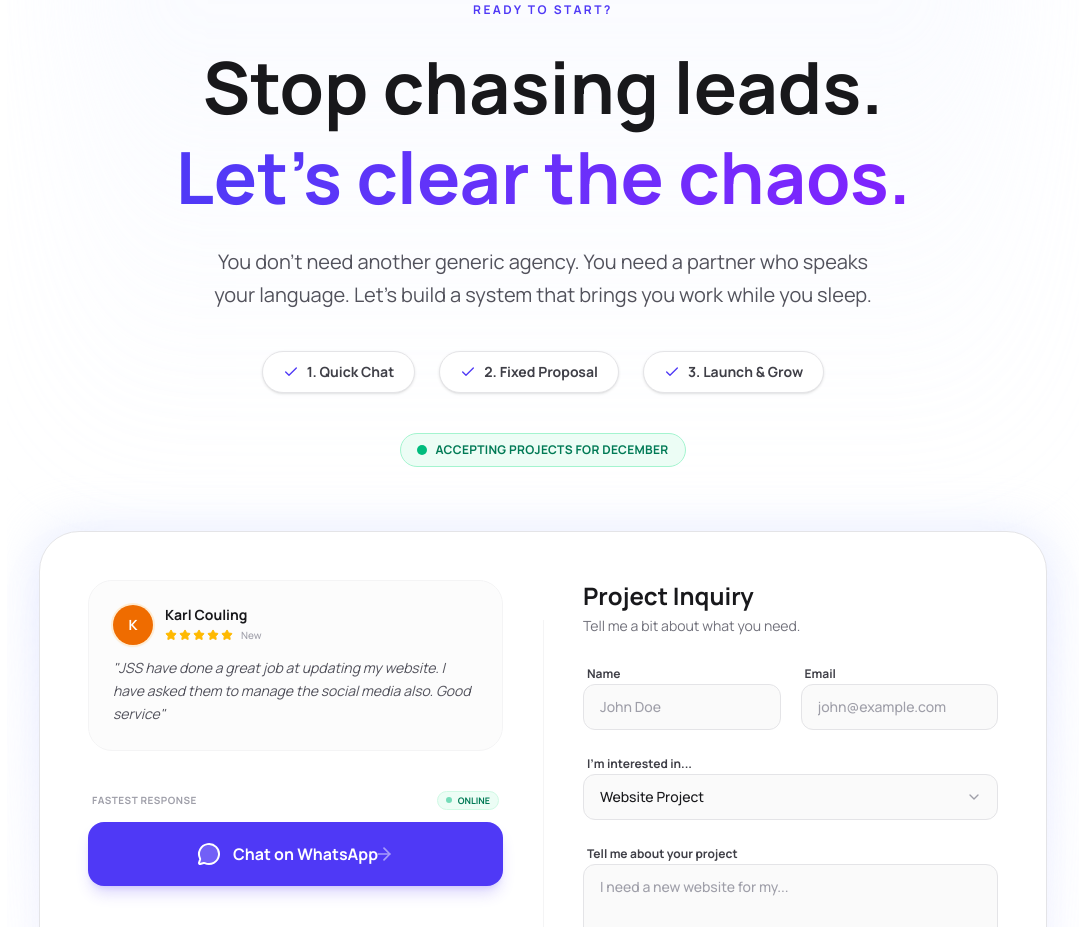
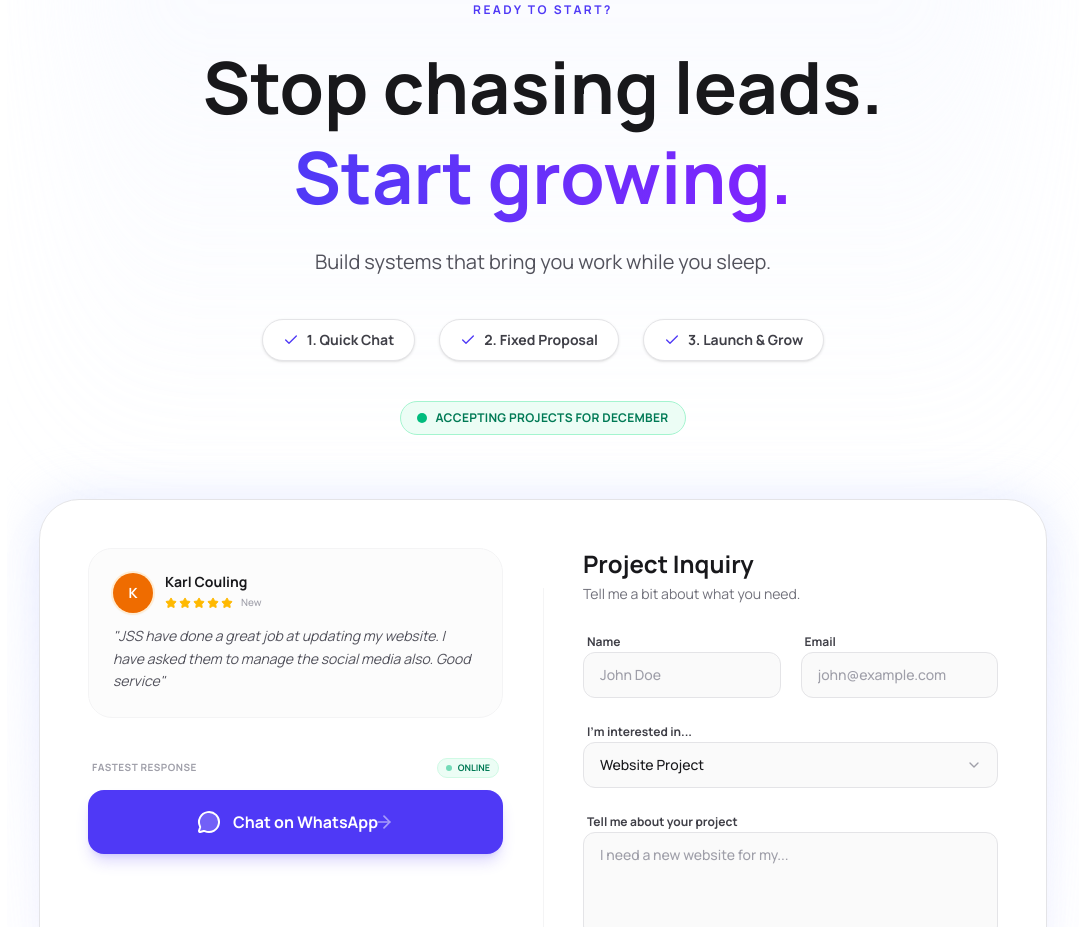
Before and after one commit to finnjefferis/jss, a Next.js app: page / in a window 1280 px wide. Shown: the part 5980-6907 px from the top of the page, without its empty margins (97-1182 px from the left). Built offline with nearby package versions, Linux system fonts and the light colour scheme.

Commit message:
fixed blob container

```diff
--- a/src/app/components/ContactUs.tsx
+++ b/src/app/components/ContactUs.tsx
@@ -68,13 +68,12 @@ export function ContactSection() {
           <h2 className="text-4xl font-bold leading-tight text-zinc-900 md:text-6xl lg:text-7xl mb-6">
             Stop chasing leads. <br />
             <span className="text-transparent bg-clip-text bg-gradient-to-r from-indigo-600 to-violet-600">
-              Let's clear the chaos.
+              Start growing.
             </span>
           </h2>
 
-          <p className="text-lg md:text-xl text-zinc-600 leading-relaxed mb-10 max-w-2xl mx-auto">
-            You don't need another generic agency. You need a partner who speaks your language.
-            Let's build a system that brings you work while you sleep.
+          <p className="text-base md:text-xl text-zinc-600 leading-relaxed mb-10 max-w-2xl mx-auto">
+            Build systems that bring you work while you sleep.
           </p>
 
           <div className="flex flex-wrap justify-center gap-3 md:gap-6 mb-10">
--- a/src/app/components/InstagramGrowthSimulator.tsx
+++ b/src/app/components/InstagramGrowthSimulator.tsx
@@ -11,18 +11,16 @@ export function InstagramGrowthSimulator({ stage, children }: { stage: Stage; ch
   const [postsFilled, setPostsFilled] = useState(0);
   const [showReport, setShowReport] = useState(false);
 
-  // Targets (What we want to reach)
+  // Targets
   const targetFollowers = useRef(142);
   const targetPosts = useRef(0);
 
-  // Current Animation Values (Float precision for smoothness)
+  // Current Animation Values
   const currentFollowers = useRef(142);
   const currentPosts = useRef(0);
-
-  // Animation Loop Ref - Fixed TS initialization
   const requestRef = useRef<number | null>(null);
 
-  // --- 1. SET TARGETS BASED ON STAGE ---
+  // --- 1. SET TARGETS ---
   useEffect(() => {
     if (stage === "gap") {
       targetFollowers.current = 0;
@@ -41,11 +39,9 @@ export function InstagramGrowthSimulator({ stage, children }: { stage: Stage; ch
     }
   }, [stage]);
 
-  // --- 2. THE ANIMATION LOOP (LERP) ---
+  // --- 2. ANIMATION LOOP ---
   const animate = () => {
-    // A. Smoothly interpolate Followers
     const diffFollowers = targetFollowers.current - currentFollowers.current;
-
     if (Math.abs(diffFollowers) < 1) {
       currentFollowers.current = targetFollowers.current;
     } else {
@@ -53,7 +49,6 @@ export function InstagramGrowthSimulator({ stage, children }: { stage: Stage; ch
     }
     setDisplayFollowers(Math.floor(currentFollowers.current));
 
-    // B. Smoothly interpolate Posts
     const diffPosts = targetPosts.current - currentPosts.current;
     if (Math.abs(diffPosts) < 0.1) {
       currentPosts.current = targetPosts.current;
@@ -75,33 +70,8 @@ export function InstagramGrowthSimulator({ stage, children }: { stage: Stage; ch
   // --- RENDER ---
   return (
     <div className="relative mx-auto w-full max-w-xs overflow-hidden rounded-[2.5rem] border-[8px] border-zinc-900 bg-white shadow-2xl shadow-indigo-500/20">
-      {children && (
-         <div className="absolute bottom-4 inset-x-4 z-30 animate-in fade-in slide-in-from-bottom-2 duration-500">
-           {children}
-         </div>
-       )}
-      {/* POP-UP REPORT CARD */}
-      <div className={`
-        absolute inset-0 z-20 flex items-center justify-center bg-black/5 backdrop-blur-[2px] transition-all duration-700
-        ${showReport ? "opacity-100 translate-y-0" : "opacity-0 translate-y-10 pointer-events-none"}
-      `}>
-        <div className="w-4/5 rounded-xl bg-white p-4 shadow-2xl ring-1 ring-zinc-900/5">
-          <div className="flex items-center gap-3 mb-3">
-            <div className="h-8 w-8 rounded-full bg-emerald-100 flex items-center justify-center text-emerald-600">
-              <TrendingUp className="h-5 w-5" />
-            </div>
-            <div>
-              <p className="text-[10px] font-bold uppercase text-zinc-400">Monthly Report</p>
-              <p className="text-sm font-bold text-zinc-900">Performance</p>
-            </div>
-          </div>
-          <div className="space-y-2">
-             <ReportRow label="Reach" value="+14.2k" />
-             <ReportRow label="Engage." value="+850%" />
-             <ReportRow label="Leads" value="24" highlight />
-          </div>
-        </div>
-      </div>
+
+      {/* 1. APP INTERFACE LAYERS (Rendered First) */}
 
       {/* Fake Status Bar */}
       <div className="flex h-6 w-full items-center justify-between px-6 pt-2">
@@ -118,7 +88,6 @@ export function InstagramGrowthSimulator({ stage, children }: { stage: Stage; ch
           ${postsFilled > 0 ? "bg-gradient-to-tr from-yellow-400 via-red-500 to-purple-500 p-0.5" : "bg-zinc-100"}
         `}>
           <div className="h-full w-full rounded-full bg-zinc-50 relative overflow-hidden flex items-center justify-center" >
-             {/* Profile Pic scales in */}
              <div className={`h-full w-full bg-zinc-200 transition-all duration-500 ${postsFilled > 0 ? "scale-100 opacity-100" : "scale-0 opacity-0"}`} />
           </div>
         </div>
@@ -179,6 +148,39 @@ export function InstagramGrowthSimulator({ stage, children }: { stage: Stage; ch
           </div>
         ))}
       </div>
+
+      {/* 2. OVERLAYS (Rendered Last = On Top) */}
+
+      {/* CHILDREN (User Controls/Text) - Z-30 */}
+      {children && (
+         <div className="absolute bottom-4 inset-x-4 z-30 animate-in fade-in slide-in-from-bottom-2 duration-500">
+           {children}
+         </div>
+       )}
+
+      {/* POP-UP REPORT CARD - MOVED TO BOTTOM & Z-50 */}
+      <div className={`
+        absolute inset-0 z-50 flex items-center justify-center bg-black/5 backdrop-blur-[2px] transition-all duration-700
+        ${showReport ? "opacity-100 translate-y-0" : "opacity-0 translate-y-10 pointer-events-none"}
+      `}>
+        <div className="w-4/5 rounded-xl bg-white p-4 shadow-2xl ring-1 ring-zinc-900/5">
+          <div className="flex items-center gap-3 mb-3">
+            <div className="h-8 w-8 rounded-full bg-emerald-100 flex items-center justify-center text-emerald-600">
+              <TrendingUp className="h-5 w-5" />
+            </div>
+            <div>
+              <p className="text-[10px] font-bold uppercase text-zinc-400">Monthly Report</p>
+              <p className="text-sm font-bold text-zinc-900">Performance</p>
+            </div>
+          </div>
+          <div className="space-y-2">
+             <ReportRow label="Reach" value="+14.2k" />
+             <ReportRow label="Engage." value="+850%" />
+             <ReportRow label="Leads" value="24" highlight />
+          </div>
+        </div>
+      </div>
+
     </div>
   );
 }
```
